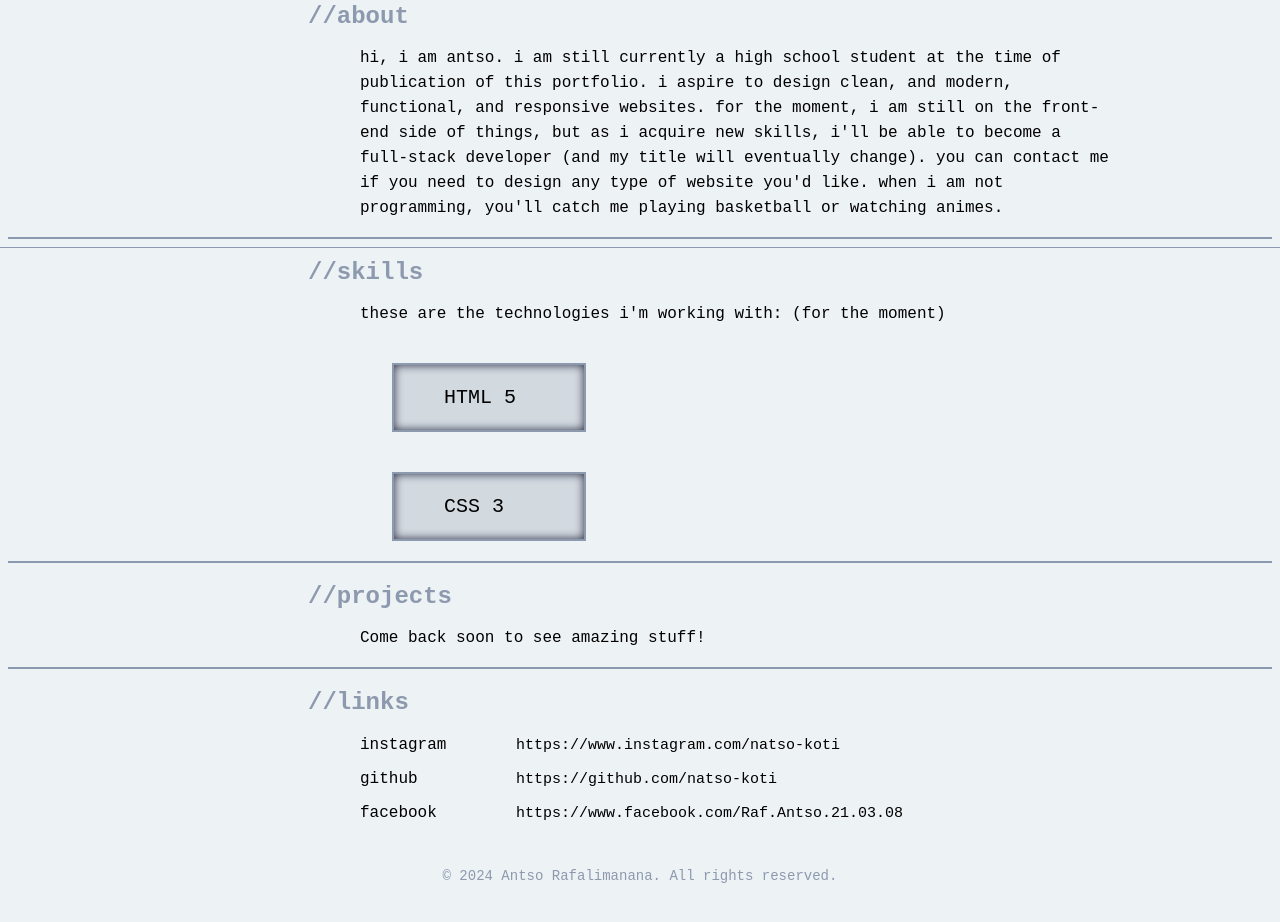
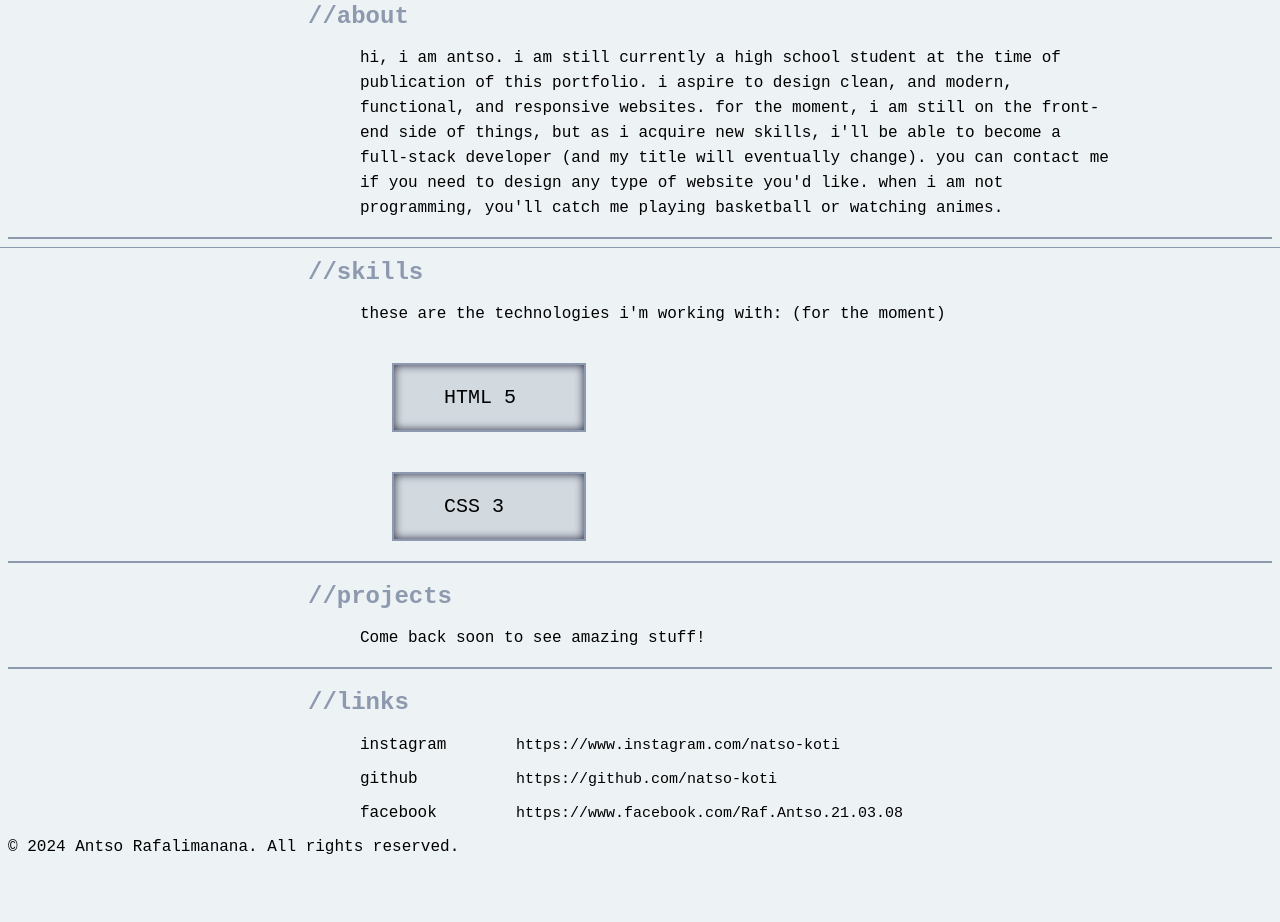
Before and after one commit to natso-koti/natso.dev, a plain HTML site: page index.html in a window 1280 px wide. Shown: the part 552-1474 px from the top of the page. After the commit the page ends 1424 px from the top, so only its background shows below. Drawn offline with Linux system fonts and the light colour scheme; a web font is replaced by a local one.

Commit message:
removed the footer modif

```diff
--- a/styles.css
+++ b/styles.css
@@ -196,10 +196,3 @@ h2 {
   font-size: 15px;
   margin-left: -20em;
 }
-
-footer {
-  text-align: center;
-  padding: 1rem;
-  font-size: 0.875rem;
-  color: #8d99ae;
-}
```
